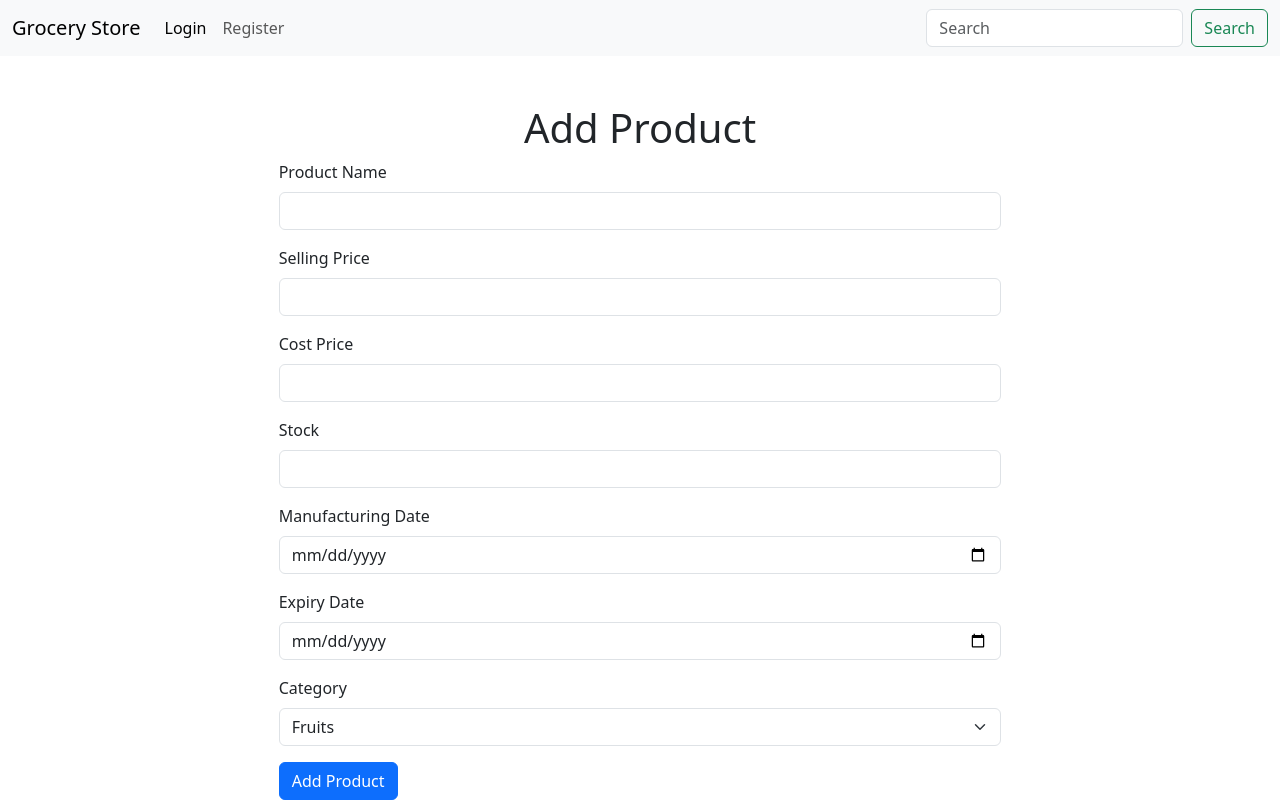
After one commit to rohitrk06/App-dev-1-bootcamp, a Flask app: page /add_product in a window 1280 px wide. The commit adds this page. Run offline with Flask 3, Linux system fonts and the light colour scheme.

Commit message:
session update

```diff
--- a/applications/routes.py
+++ b/applications/routes.py
@@ -1,9 +1,14 @@
-from flask import render_template, request, session, flash, redirect
+from flask import render_template, request, session, flash, redirect, url_for
 from main import app
 from applications.models import *
+from datetime import datetime
 
 @app.route('/')
 def index():
+    if 'user_email' in session:
+        categories = Categories.query.all()
+        products = Products.query.all()
+        return render_template('home.html', categories=categories, products=products)
     return render_template('home.html')
 
 @app.route('/login', methods=['GET','POST'])
@@ -34,7 +39,7 @@ def login():
         session['user_role'] = user.roles[0].name
         flash('Login successful')
 
-        return render_template('home.html')
+        return redirect(url_for('index'))
 
 @app.route('/logout')
 def logout():
@@ -88,3 +93,82 @@ def register():
 
         flash('User registered successfully')
         return redirect('/login')
+
+@app.route('/add_category', methods=['GET','POST'])
+def add_category():
+    if request.method == 'GET':
+        return render_template('add_category.html')
+
+    if request.method == 'POST':
+        name = request.form.get('name',None)
+        description = request.form.get('description',None)
+
+        #data validation
+        if not name:
+            flash('Please enter category name')
+            return render_template('add_category.html')
+
+        category = Categories.query.filter_by(name=name).first()
+        if category:
+            flash('Category already exists')
+            return render_template('add_category.html')
+
+        category = Categories(name=name, decsription=description)
+        db.session.add(category)
+        db.session.commit()
+
+        flash('Category added successfully')
+        return redirect(url_for('index'))
+
+
+@app.route('/add_product', methods=['GET','POST'])
+def add_product():
+    if request.method == 'GET':
+        categories = Categories.query.all()
+        return render_template('add_product.html', categories=categories)
+
+    if request.method == 'POST':
+        name = request.form.get('name',None)
+        selling_price = request.form.get('selling_price',None)
+        cost_price = request.form.get('cost_price',None)
+        stock = request.form.get('stock',None)
+        category_id = request.form.get('category',None)
+        mfg_date = request.form.get('mfg_date',None)
+        exp_date = request.form.get('expiry_date',None)
+        # name = request.form['name']
+        #
+
+        mfg_date = datetime.strptime(mfg_date, '%Y-%m-%d')
+        exp_date = datetime.strptime(exp_date, '%Y-%m-%d')
+
+        #data validation
+        if not name or not selling_price or not cost_price or not stock or not category_id or not mfg_date or not exp_date:
+            flash('Please enter all fields')
+            return render_template('add_product.html')
+
+        product = Products.query.filter_by(name=name).first()
+        if product:
+            flash('Product already exists')
+            return render_template('add_product.html')
+
+        # if exp_date < datetime.now():
+        #     flash('Expiry date cannot be in the past')
+        #     return render_template('add_product.html')
+        category = Categories.query.get(category_id)
+        if not category:
+            flash('Invalid category')
+            return render_template('add_product.html')
+
+        product = Products(name=name,
+                            selling_price=selling_price,
+                            cost_price=cost_price,
+                            stock=stock,
+                            manufactering_date=mfg_date,
+                            expiry_date=exp_date,
+                            category_id=category_id)
+
+        db.session.add(product)
+        db.session.commit()
+
+        flash('Product added successfully')
+        return redirect(url_for('index'))
--- a/main.py
+++ b/main.py
@@ -2,11 +2,20 @@ from flask import Flask, render_template
 from flask_sqlalchemy import SQLAlchemy
 from applications.config import Config
 from applications.database import db
-from applications.models import User, Role, UserRole
+from applications.models import User, Role, UserRole, Products
+
+##
+from flask_restful import Api, Resource
+##
 
 def create_app():
     app = Flask(__name__)
     app.config.from_object(Config)
+
+    ##
+    api = Api(app)
+    ##
+
     db.init_app(app)
     with app.app_context():
         db.create_all()
@@ -31,11 +40,33 @@ def create_app():
                               roles = [admin_role])
             db.session.add(admin_user)
         db.session.commit()
-    return app
+    # return app
 
-app = create_app()
+    ##
+    return app, api
+    ##
+
+# app = create_app()
+app, api = create_app()
 
 from applications.routes import *
 
+class getAllProducts(Resource):
+    def get(self):
+        products = Products.query.all()
+        response = []
+        for product in products:
+            response.append({
+                'id': product.id,
+                'name': product.name,
+                'selling_price': product.selling_price,
+                'cost_price': product.cost_price,
+                'stock': product.stock
+                })
+        return response
+
+api.add_resource(getAllProducts, '/get_all_products')
+
+
 if __name__ == '__main__':
     app.run(debug=True)
--- /dev/null
+++ b/templates/add_product.html
@@ -0,0 +1,50 @@
+{% extends 'index.html' %}
+
+{% block title %}
+Add Product - Grocery Store
+{% endblock %}
+
+
+{% block body %}
+<div class="container-fluid mt-5">
+    <h1 class="text-center">Add Product</h1>
+    <form class="row justify-content-center" action={{url_for('add_product')}} method = "POST">
+        <div class="mb-3 col-7">
+          <label for="name" class="form-label">Product Name</label>
+          <input type="text" class="form-control" id="name" name = "name" required>
+        </div>
+        <div class="mb-3 col-7">
+          <label for="selling_price" class="form-label">Selling Price</label>
+          <input type="text" class="form-control" id="selling_price" name="selling_price">
+        </div>
+        <div class="mb-3 col-7">
+            <label for="cost_price" class="form-label">Cost Price</label>
+            <input type="text" class="form-control" id="cost_price" name="cost_price">
+        </div>
+        <div class="mb-3 col-7">
+            <label for="stock" class="form-label">Stock</label>
+            <input type="number" class="form-control" id="stock" name="stock">
+        </div>
+        <div class="mb-3 col-7">
+            <label for="mfg_date" class="form-label">Manufacturing Date</label>
+            <input type="date" class="form-control" id="mfg_date" name="mfg_date">
+        </div>
+        <div class="mb-3 col-7">
+            <label for="expiry_date" class="form-label">Expiry Date</label>
+            <input type="date" class="form-control" id="expiry_date" name="expiry_date">
+        </div>
+        <div class="mb-3 col-7">
+            <label for="category" class="form-label">Category</label>
+            <select class="form-select" id="category" name="category">
+                {% for category in categories %}
+                    <option value="{{category.id}}">{{category.name}}</option>
+                {% endfor %}
+            </select>
+        </div>
+        <div class="col-7">
+            <button  type="submit" class="btn btn-primary">Add Product</button>
+        </div>
+
+      </form>
+</div>
+{% endblock %}
--- a/templates/navbar.html
+++ b/templates/navbar.html
@@ -6,12 +6,30 @@
       </button>
       <div class="collapse navbar-collapse" id="navbarSupportedContent">
         <ul class="navbar-nav me-auto mb-2 mb-lg-0">
-          <li class="nav-item">
-            <a class="nav-link active" aria-current="page" href="#">Login</a>
-          </li>
-          <li class="nav-item">
-            <a class="nav-link" href="#">Register</a>
-          </li>
+          {% if not session['user_email'] %}
+            <li class="nav-item">
+              <a class="nav-link active" aria-current="page" href={{url_for('login')}}>Login</a>
+            </li>
+            <li class="nav-item">
+              <a class="nav-link" href={{url_for("register")}}>Register</a>
+            </li>
+          {% else %}
+            {% if 'admin' in session['user_role']  %}
+              <li class="nav-item">
+                <a class="nav-link active" aria-current="page" href={{url_for('add_category')}}>Add Category</a>
+              </li>
+            {% elif 'store_manager' in session['user_role'] %}
+              <li class="nav-item">
+                <a class="nav-link active" aria-current="page" href={{url_for('add_product')}}>Add Product</a>
+              </li>
+            {% endif %}
+            <li class="nav-item">
+              <a class="nav-link active" aria-current="page" href="#">{{session['user_email']}}</a>
+            </li>
+            <li class="nav-item">
+              <a class="nav-link active" aria-current="page" href={{url_for('logout')}}>Logout</a>
+            </li>
+          {% endif %}
         </ul>
         <form class="d-flex" role="search">
           <input class="form-control me-2" type="search" placeholder="Search" aria-label="Search">
```
Also changed, not shown: templates/add_category.html (added, +26 -0 lines), templates/home.html (+89 -0 lines), instance/grocery_store.sqlite3.
